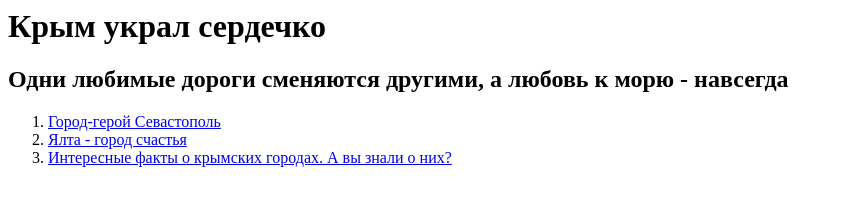
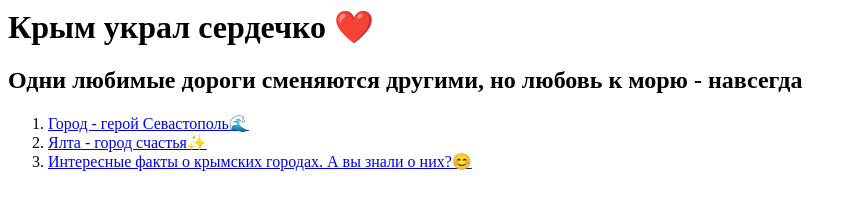
Before and after one commit to belkazzers/task-html, a website: page src/index.html in a window 1280 px wide. Shown: the whole page, without its empty margins (0-858 px from the left). Drawn offline with Linux system fonts and the light colour scheme.

Commit message:
Добавлены смайлы

```diff
--- a/src/index.html
+++ b/src/index.html
@@ -3,12 +3,12 @@
     </head>
     <body></body>
     <body>
-        <h1> Крым украл сердечко </h1>
-        <h2> Одни любимые дороги сменяются другими, а любовь к морю - навсегда </h2>
+        <h1> Крым украл сердечко ❤️</h1>
+        <h2> Одни любимые дороги сменяются другими, но любовь к морю - навсегда </h2>
         <ol>
-            <li><a href="https://ru.wikipedia.org/wiki/%D0%A1%D0%B5%D0%B2%D0%B0%D1%81%D1%82%D0%BE%D0%BF%D0%BE%D0%BB%D1%8C">Город-герой Севастополь</a></li>
-            <li><a href="https://ru.wikipedia.org/wiki/%D0%AF%D0%BB%D1%82%D0%B0">Ялта - город счастья</a></li>
-            <li><a href="https://dzen.ru/a/ZRrSKlG0qUjlot-N">Интересные факты о крымских городах. А вы знали о них?</a></li>
+            <li><a href="https://ru.wikipedia.org/wiki/%D0%A1%D0%B5%D0%B2%D0%B0%D1%81%D1%82%D0%BE%D0%BF%D0%BE%D0%BB%D1%8C">Город - герой Севастополь🌊</a></li>
+            <li><a href="https://ru.wikipedia.org/wiki/%D0%AF%D0%BB%D1%82%D0%B0">Ялта - город счастья✨</a></li>
+            <li><a href="https://dzen.ru/a/ZRrSKlG0qUjlot-N">Интересные факты о крымских городах. А вы знали о них?😊</a></li>
         </ol>
     </body>
 </html>
```
